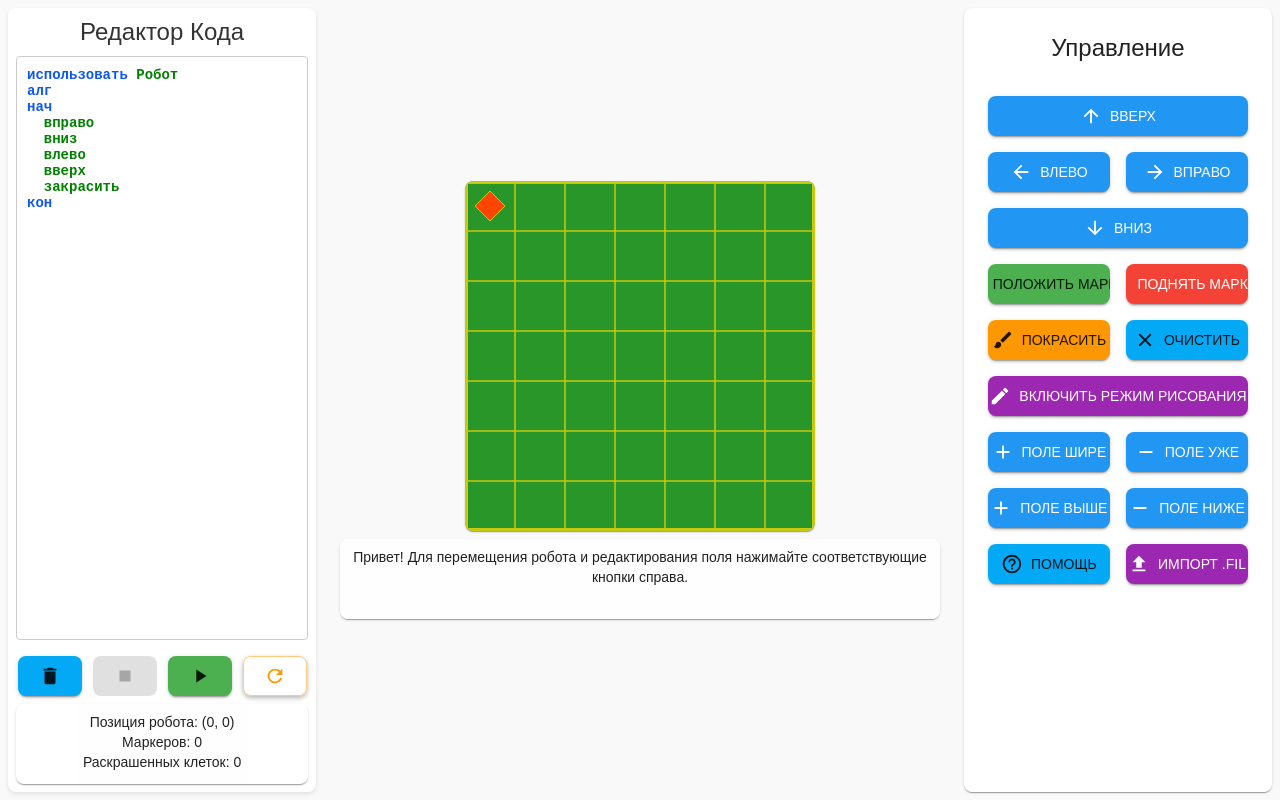
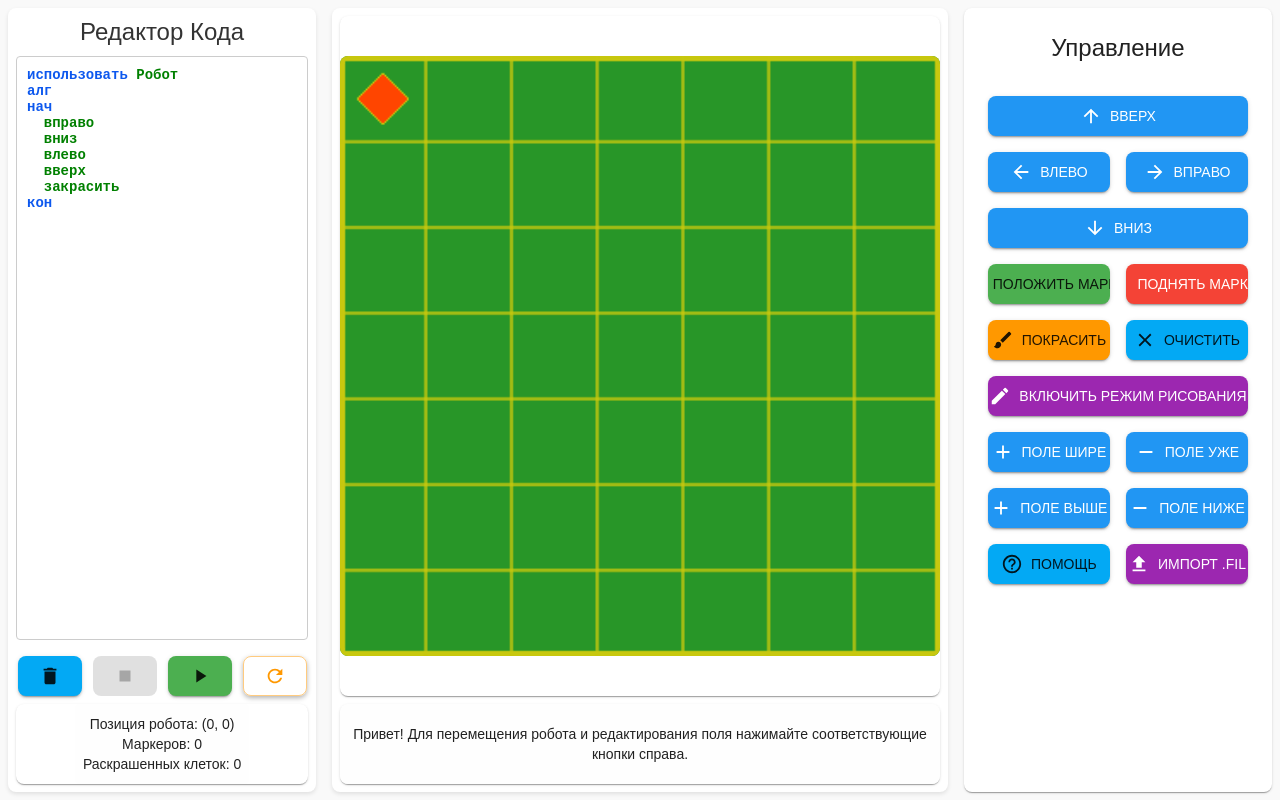
Before and after one commit to Bormotoon/PyRobot, a React (Create React App) app in the folder pyrobot/frontend/: page / in a window 1280 px wide. Built offline with nearby package versions, Linux system fonts and the light colour scheme.

Commit message:
Interface overhaul!

```diff
--- a/pyrobot/frontend/src/components/Field/Field.css
+++ b/pyrobot/frontend/src/components/Field/Field.css
@@ -13,7 +13,14 @@
     align-items: center;
     min-height: 0;
     box-sizing: border-box;
+
+    background: var(--background-color-card);
+    border-radius: var(--border-radius);
+    box-shadow: var(--box-shadow);
+    margin: var(--spacing);
+    padding: var(--spacing);
 }
+
 
 /* Сам canvas */
 .field-area canvas {
@@ -32,15 +39,32 @@
     background-color: var(--background-color-edit-mode);
 }
 
-/* Блок статуса */
-.status-card {
-    align-items: flex-start; /* Чтобы текст начинался сверху слева */
-    width: 100%; /* Растягиваем карточку на всю ширину field-area */
-    margin-top: var(--spacing);
+/* Контейнер для canvas, который центрирует его в свободном пространстве */
+.field-card {
+    flex: 1; /* занимает все доступное пространство */
+    display: flex;
+    justify-content: center;
+    align-items: center;
+    width: 100%;
+}
+
+/* Настройка canvas: он занимает максимально возможное пространство,
+   сохраняя соотношение сторон 1:1 */
+.field-card canvas {
+    width: 100%;
+    height: auto;
+    max-height: 100%;
+    aspect-ratio: 1 / 1;
+    border-radius: var(--border-radius);
+    object-fit: contain;
 }
 
 /* Сам текст статуса/подсказок */
 .status-text {
+    display: flex;
+    justify-content: center; /* Горизонтальное центрирование */
+    align-items: center; /* Вертикальное центрирование */
+
     white-space: pre-line; /* учитывать \n как переносы */
     min-height: 80px; /* базовая высота, чтобы не прыгало при маленьком тексте */
     max-height: 120px; /* ограничение сверху, чтобы не растягивать всё поле */
@@ -49,5 +73,5 @@
     padding: var(--spacing);
     border-radius: var(--small-border-radius);
     background: #fefefe; /* светлый фон */
-    line-height: 1.3;
+    text-align: center; /* дополнительное горизонтальное центрирование текста */
 }
--- a/pyrobot/frontend/src/styles/styles.css
+++ b/pyrobot/frontend/src/styles/styles.css
@@ -41,7 +41,6 @@ body {
 }
 
 /* 3) Общие стили для контейнеров и карточек */
-/* Общие свойства для всех блоков */
 .container,
 .card,
 .field-card,
@@ -51,7 +50,6 @@ body {
     box-shadow: var(--box-shadow);
 }
 
-/* Стили карточек (центровка содержимого) */
 .card,
 .field-card,
 .status-card {
@@ -61,7 +59,7 @@ body {
     align-items: center;
 }
 
-/* Стили контейнера приложения */
+/* Контейнер приложения */
 .container {
     display: flex;
     justify-content: center;
@@ -71,8 +69,9 @@ body {
     min-height: 0;
 }
 
-/* Основной контейнер приложения */
+/* Основной контейнер приложения – делаем позиционирование относительным */
 .app-container {
+    position: relative; /* Добавлено для возможности абсолютного позиционирования подсказок */
     display: flex;
     flex-direction: row;
     align-items: stretch;
```
